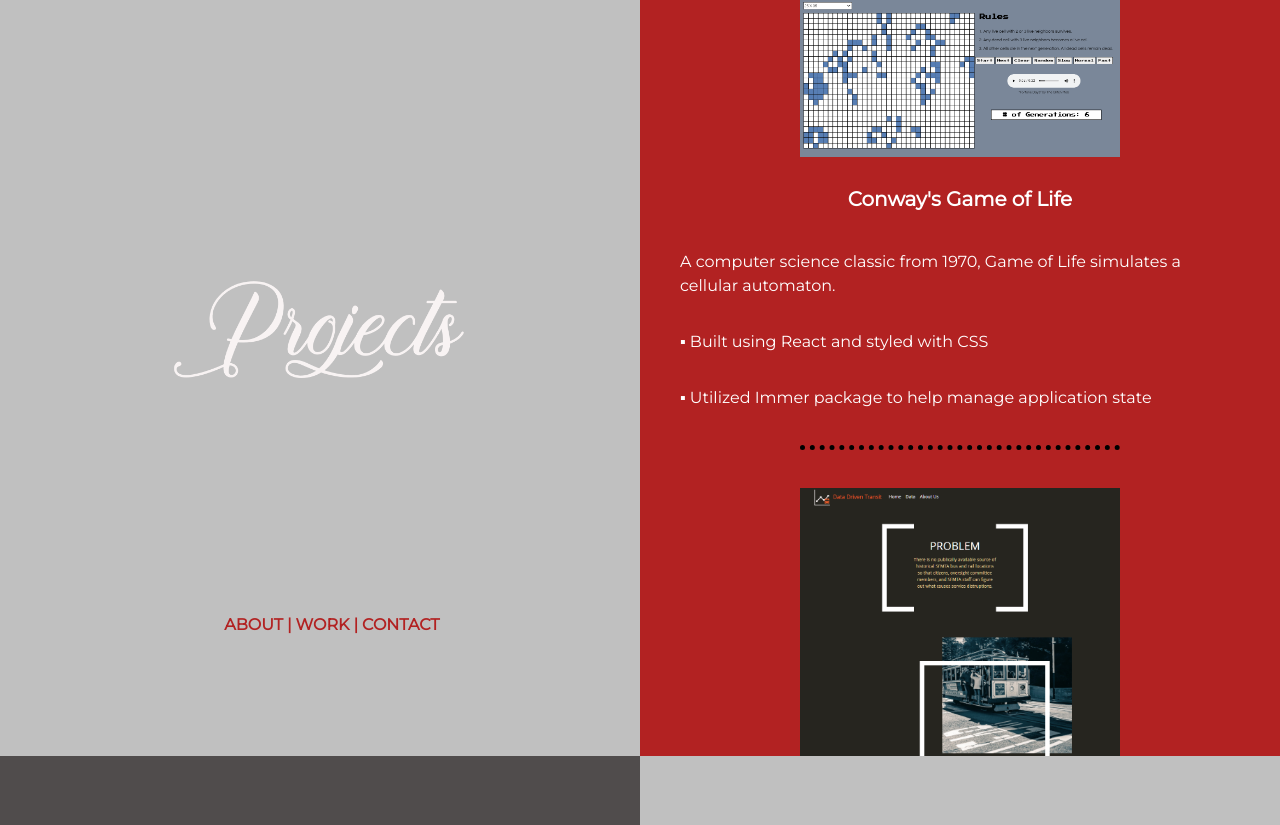
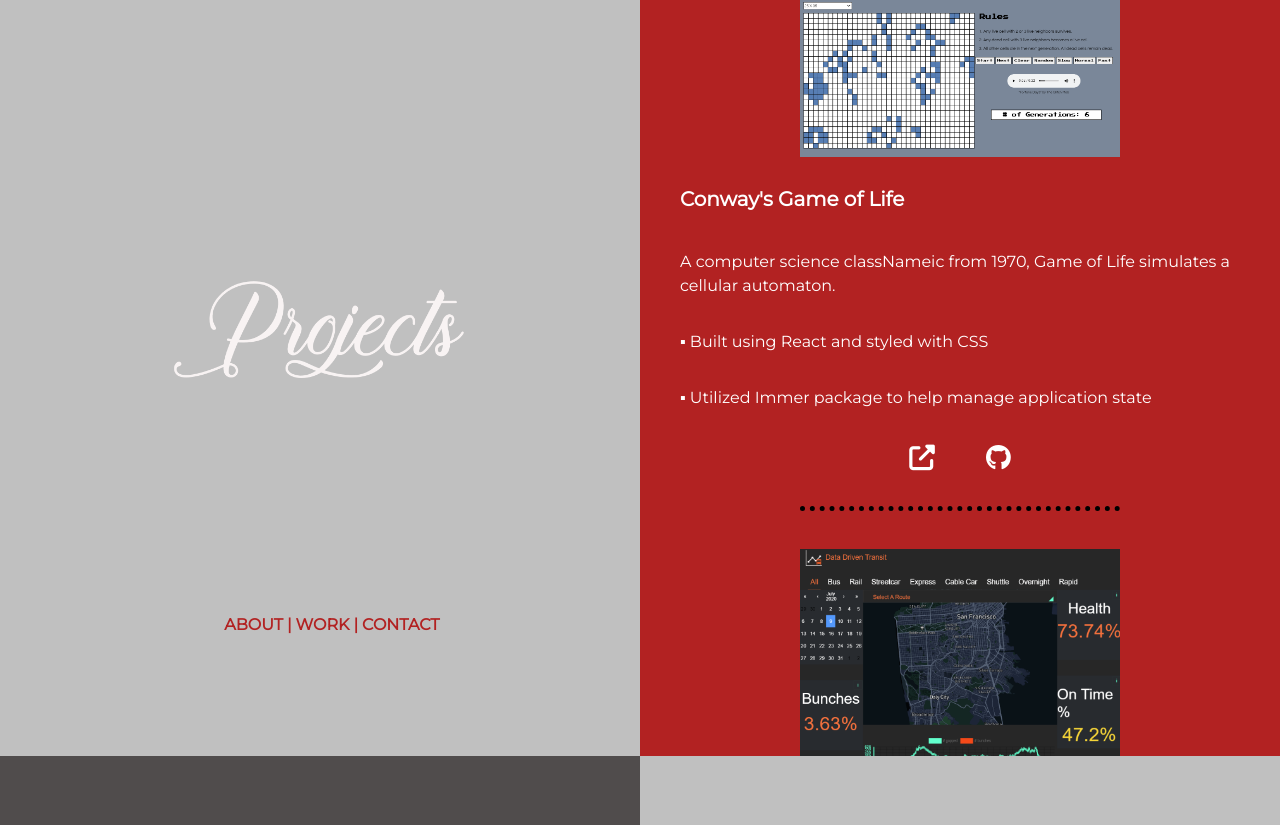
Before and after one commit to MicheSi/portfolio-react, a React (Create React App) app: page / in a window 1280 px wide. Shown: the part 1695-2520 px from the top of the page. Built offline with nearby package versions, Linux system fonts and the light colour scheme.

Commit message:
added links to github and link logos

```diff
--- a/src/App.css
+++ b/src/App.css
@@ -150,10 +150,6 @@ nav a:hover {
   text-decoration: none;
 }
 
-.projectDiv h3:hover {
-  color: black;
-}
-
 .ddt, .gigapet, .farmfresh, .amiibo, .life {
   display: flex;
   flex-direction: column;
@@ -171,6 +167,26 @@ nav a:hover {
   text-align: left;
   color: white;
 }
+
+.links {
+  display: flex;
+  justify-content: center;
+  margin-bottom: 2%;
+}
+
+.links a {
+  margin: 0 8%;
+}
+
+.links i {
+  color: white;
+  font-size: 1.6em;
+}
+
+.links i:hover {
+  color: black;
+}
+
 
 .ddt img, .gigapet img, .farmfresh img, .amiibo img, .life img {
   width: 100%;
--- a/src/components/home.js
+++ b/src/components/home.js
@@ -1,6 +1,5 @@
 import React from 'react';
 import NavBar from './nav';
-import logo from '../images/logo.png';
 import michelle from '../images/michelle.png';
 import elephants from '../images/elephants_bg.png';
 
@@ -10,7 +9,6 @@ const Home = props => {
             <img className='ms' src={michelle} alt='Michelle Sirimanivong' />
             <h4>Web Developer & Designer</h4>
             <img className='elephants' src={elephants} alt='elephants logo' />
-            {/* <img className='logo' src={logo} alt='logo'/> */}
            <NavBar />
         </div>
     )
--- a/src/components/work.js
+++ b/src/components/work.js
@@ -4,7 +4,7 @@ import NavBar from './nav';
 
 // image imports
 import projects from '../images/projects.png';
-import ddt from '../images/ddt.png';
+import ddt from '../images/ddt2.png';
 import gigapet from '../images/gigapet.png';
 import farmfresh from '../images/farmfresh.png';
 import amiibo from '../images/amiibo.png';
@@ -20,10 +20,14 @@ const Work = props => {
             <div className='projectDiv'>
                 <div className='life'>
                     <a href='https://csbw-game-of-life.now.sh/' target='_blank' rel='noopener noreferrer'><img src={life} alt='Game of Life'/></a>
-                    <a href='https://github.com/MicheSi/csbw-game-of-life' target='_blank' rel='noopener noreferrer'><h3>Conway's Game of Life</h3></a>
-                    <p>A computer science classic from 1970, Game of Life simulates a cellular automaton.</p>
+                    <h3>Conway's Game of Life</h3>
+                    <p>A computer science classNameic from 1970, Game of Life simulates a cellular automaton.</p>
                     <p>▪ Built using React and styled with CSS</p>
                     <p>▪ Utilized Immer package to help manage application state</p>
+                </div>
+                <div className='links'>
+                    <a href='https://csbw-game-of-life.now.sh/' target='_blank' rel='noopener noreferrer'><i className="fas fa-external-link-alt"></i></a>
+                    <a href='https://github.com/MicheSi/csbw-game-of-life' target='_blank' rel='noopener noreferrer'><i className="fab fa-github"></i></a>
                 </div>
                 <div className='border'></div>
                 <div className='ddt'>
@@ -33,6 +37,10 @@ const Work = props => {
                     <p>▪ Collaborated on a team of 4 web developers, 3 data scientists and 1 UX designer to build the app in 8 weeks</p>
                     <p>▪ Solely responsible for creating the website logo and building the navigation bar</p>
                 </div>
+                <div className='links'>
+                    <a href='https://datadriventransit.org/' target='_blank' rel='noopener noreferrer'><i className="fas fa-external-link-alt"></i></a>
+                    <a href='https://github.com/Lambda-School-Labs/sfmta-data-analysis-fe' target='_blank' rel='noopener noreferrer'><i className="fab fa-github"></i></a>
+                </div>
                 <div className='border'></div>
                 <div className='gigapet'>
                     <a href='https://gigapet-1.now.sh/' target='_blank' rel='noopener noreferrer'><img src={gigapet} alt='Gigapets' /></a>
@@ -40,6 +48,10 @@ const Work = props => {
                     <p>Gigapet is a React app for parents to track their children's food intake and motivate kids to eat by feeding their gigapet.</p>
                     <p>▪ Collaborated on a team of 5 web developers to build the app in 1 week</p>
                     <p>▪ Built using React with Styled Components and Reactstrap for styling libraries</p>
+                </div>
+                <div className='links'>
+                    <a href='https://gigapet-1.now.sh/' target='_blank' rel='noopener noreferrer'><i className="fas fa-external-link-alt"></i></a>
+                    <a href='https://github.com/build-gigapet-1/Frontend' target='_blank' rel='noopener noreferrer'><i className="fab fa-github"></i></a>
                 </div>
                 <div className='border'></div>
                 <div className='farmfresh'>
@@ -49,6 +61,10 @@ const Work = props => {
                     <p>▪ Collaborated on a team of 5 web developers to build the app in 1 week</p>
                     <p>▪ Built using React and Redux</p>
                 </div>
+                <div className='links'>
+                    <a href='https://farmfresh.now.sh/' target='_blank' rel='noopener noreferrer'><i className="fas fa-external-link-alt"></i></a>
+                    <a href='https://github.com/bw-farm-fresh-produce-v3/Frontend' target='_blank' rel='noopener noreferrer'><i className="fab fa-github"></i></a>
+                </div>
                 <div className='border'></div>
                 <div className='amiibo'>
                     <a href='https://amiibo.now.sh/' target='_blank' rel='noopener noreferrer'><img src={amiibo} alt='Amiibo'/></a>
@@ -57,6 +73,10 @@ const Work = props => {
                     <p>▪ Utilized Amiibo API to generate data on Amiibos</p>
                     <p>▪ Built using React with Styled Components and Reactstrap for styling libraries</p>
                 </div>
+                <div className='links'>
+                    <a href='https://amiibo.now.sh/' target='_blank' rel='noopener noreferrer'><i className="fas fa-external-link-alt"></i></a>
+                    <a href='https://github.com/MicheSi/amiibo' target='_blank' rel='noopener noreferrer'><i className="fab fa-github"></i></a>
+                </div>
             </div>
         </section>
     )
```
Also changed, not shown: src/images/ddt2.png (added).
